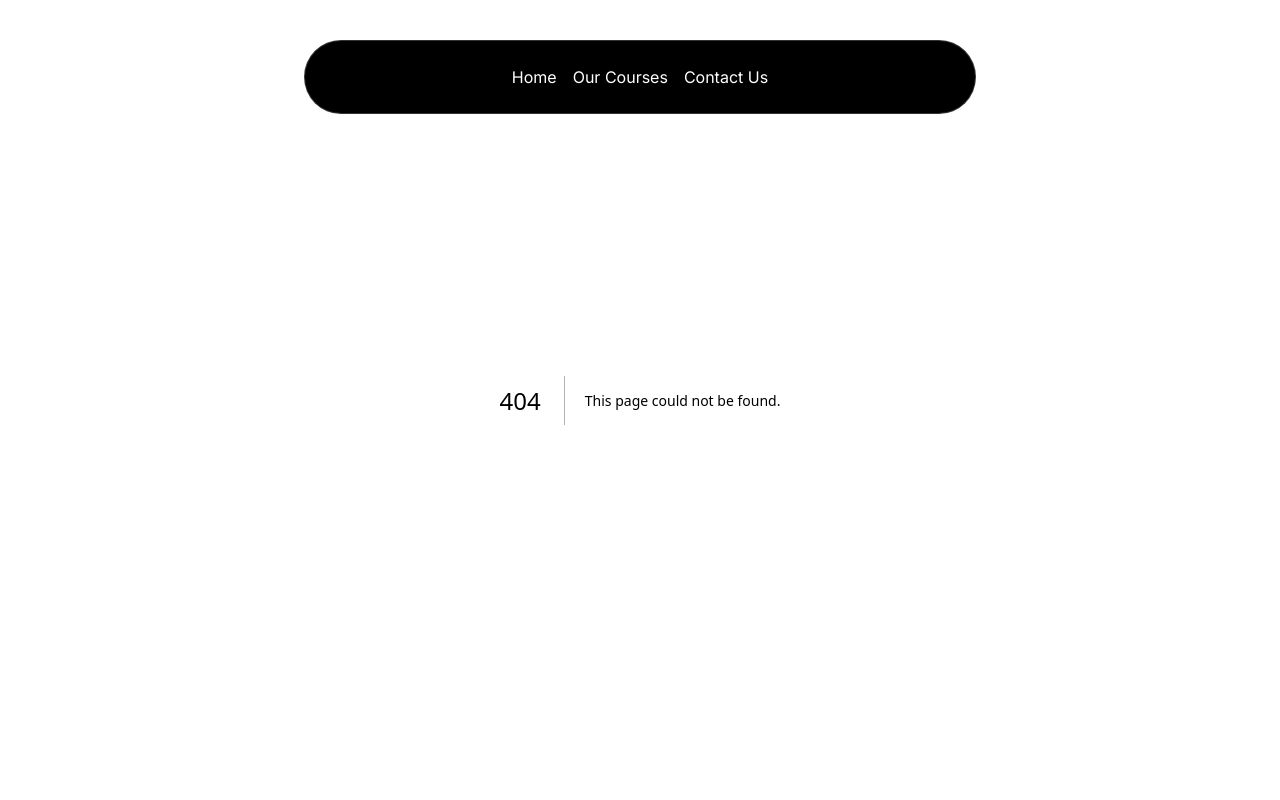
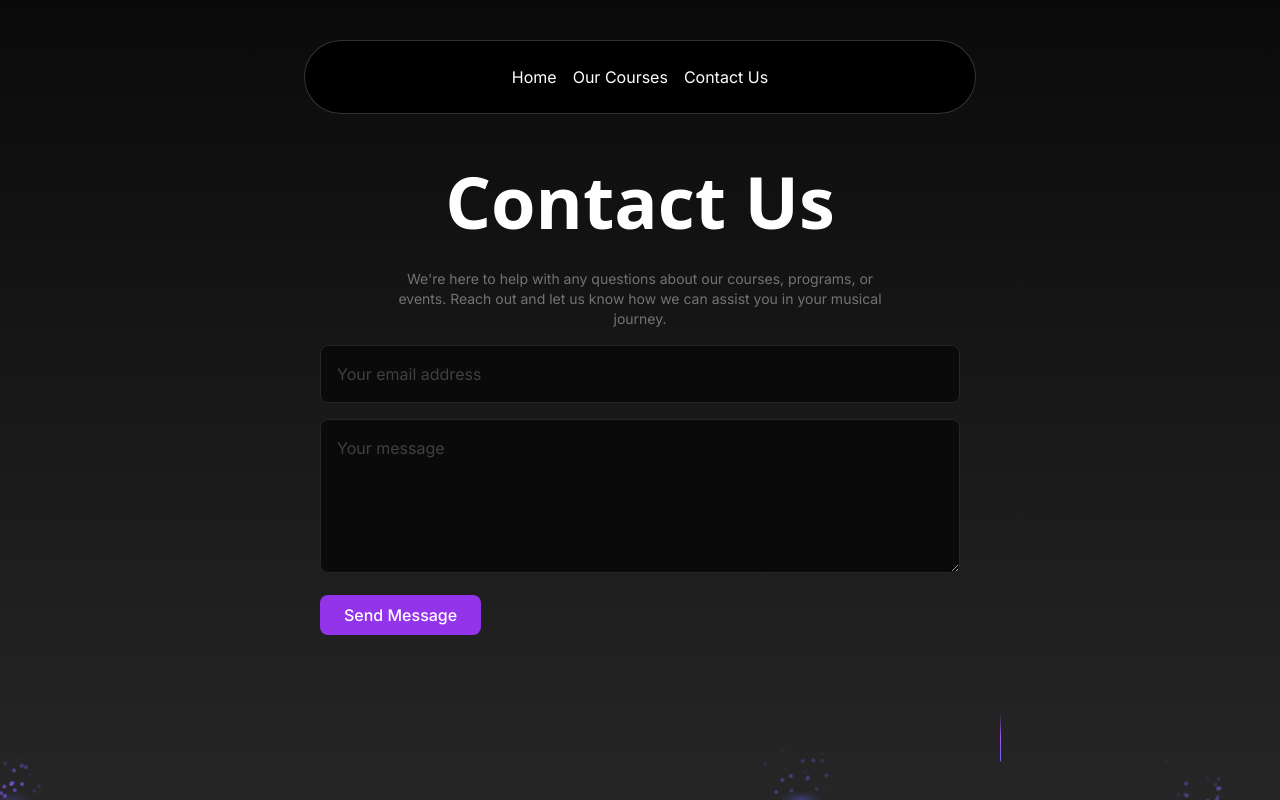
Before and after one commit to sujansince2003/Nextjs-AccernityUI, a Next.js app: page /contact in a window 1280 px wide. Before the commit this address had no page. Built offline with nearby package versions, Linux system fonts and the light colour scheme.

Commit message:
built contact route

```diff
--- /dev/null
+++ b/app/contact/page.tsx
@@ -0,0 +1,55 @@
+"use client";
+import React, { useState, FormEvent } from "react";
+import { BackgroundBeamsWithCollision } from "../Components/ui/background-beams-with-collision.tsx";
+
+const page = () => {
+  const [email, setEmail] = useState("");
+  const [message, setMessage] = useState("");
+
+  const handleSubmit = (event: FormEvent<HTMLFormElement>) => {
+    event.preventDefault();
+    console.log("Submitted:", { email, message });
+  };
+  return (
+    <BackgroundBeamsWithCollision className="min-h-screen">
+      <div className="max-w-2xl mx-auto p-4 relative z-10">
+        {" "}
+        {/* Add relative and z-10 to bring content to the front */}
+        <h1 className="text-lg md:text-7xl text-center font-sans font-bold mb-8 text-white">
+          Contact Us
+        </h1>
+        <p className="text-neutral-500 max-w-lg mx-auto my-2 text-sm text-center">
+          We&apos;re here to help with any questions about our courses,
+          programs, or events. Reach out and let us know how we can assist you
+          in your musical journey.
+        </p>
+        <form onSubmit={handleSubmit} className="space-y-4 mt-4">
+          <input
+            type="email"
+            value={email}
+            onChange={(e) => setEmail(e.target.value)}
+            placeholder="Your email address"
+            className="rounded-lg border border-neutral-800 focus:ring-2 focus:ring-teal-500 w-full p-4 bg-neutral-950 placeholder:text-neutral-700"
+            required
+          />
+          <textarea
+            value={message}
+            onChange={(e) => setMessage(e.target.value)}
+            placeholder="Your message"
+            className="rounded-lg border border-neutral-800 focus:ring-2 focus:ring-teal-500 w-full p-4 bg-neutral-950 placeholder:text-neutral-700"
+            rows={5}
+            required
+          ></textarea>
+          <button
+            type="submit"
+            className="px-6 py-2 rounded-lg bg-purple-600 text-white font-medium hover:bg-teal-600 focus:outline-none focus:ring-2 focus:ring-teal-500 focus:ring-offset-2"
+          >
+            Send Message
+          </button>
+        </form>
+      </div>
+    </BackgroundBeamsWithCollision>
+  );
+};
+
+export default page;
```
